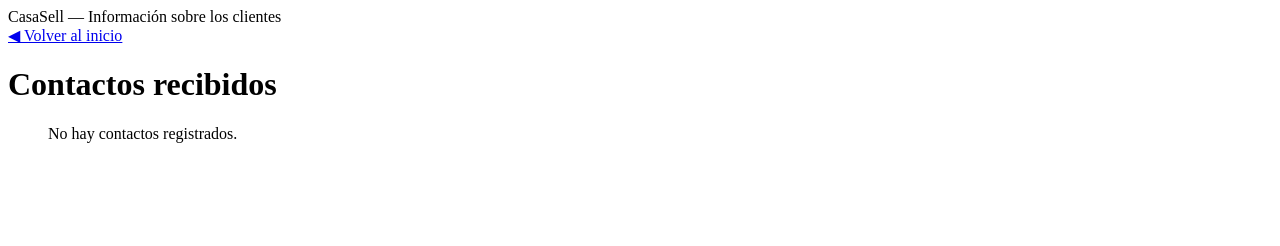
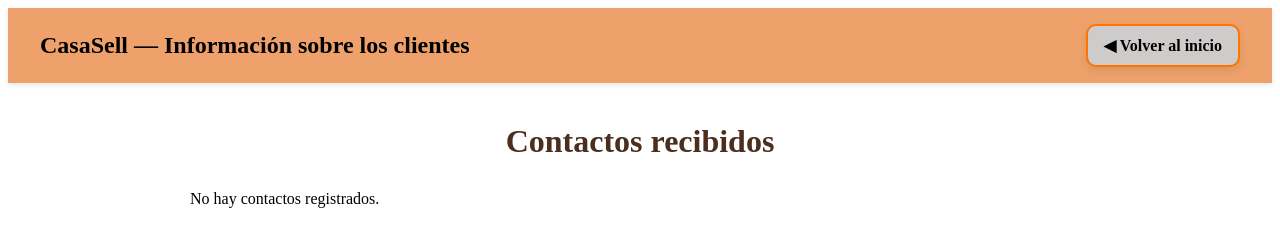
Before and after one commit to 26Saul/End-of-the-project-CasaSell-, a plain HTML site: page contacts.html in a window 1280 px wide. Drawn offline with Linux system fonts and the light colour scheme; the site is published under a folder, as on GitHub Pages, so addresses that start at the root find nothing.

Commit message:
Update contacts.html

```diff
--- a/contacts.html
+++ b/contacts.html
@@ -4,7 +4,7 @@
     <meta charset="UTF-8">
     <meta name="viewport" content="width=device-width, initial-scale=1.0">
     <title>Resultados de Contactos — CasaSell</title>
-    <link rel="stylesheet" href="/css/style3.css">
+    <link rel="stylesheet" href="css/style3.css">
 
 </head>
 <body>
```
